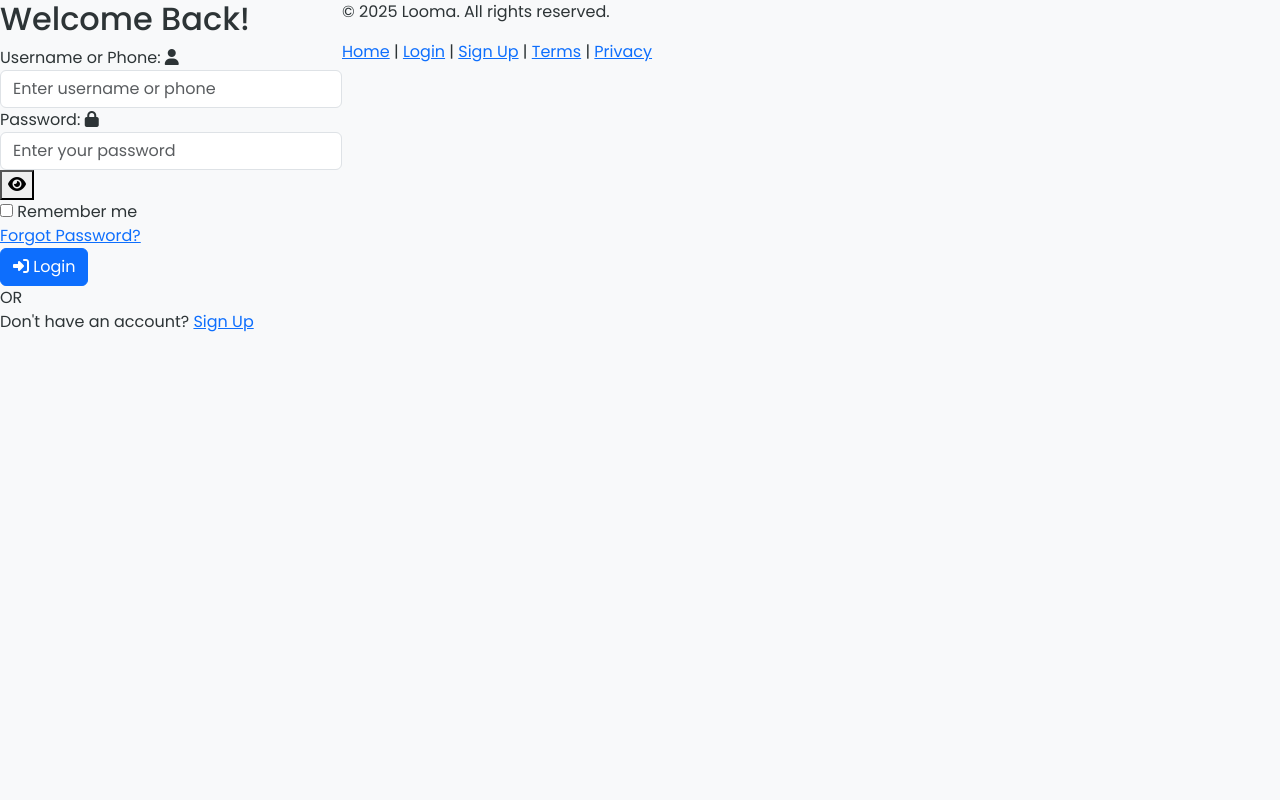
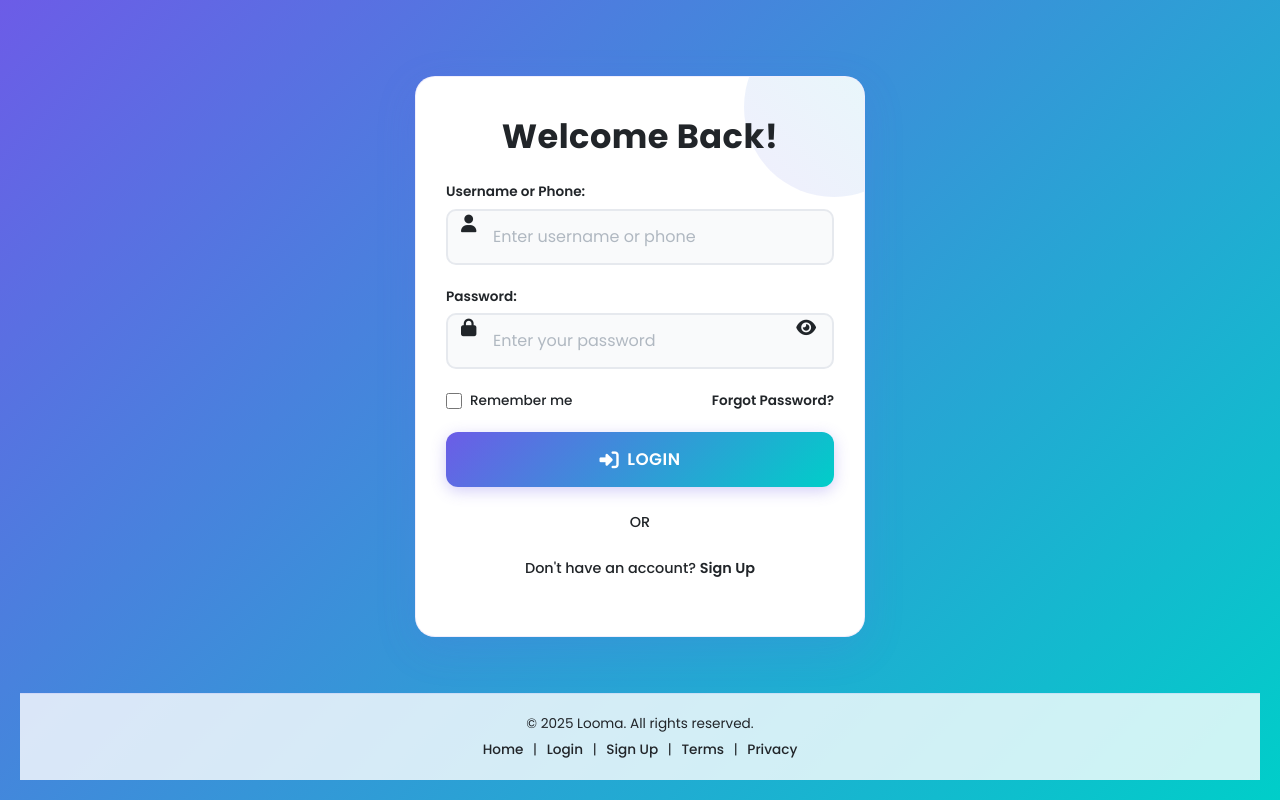
Before and after one commit to osumba404/looma, a PHP site: page /new/login.php in a window 1280 px wide. Run offline with PHP 8.4, Linux system fonts and the light colour scheme.

Commit message:
improved UI of login and register pages

```diff
--- a/login.php
+++ b/login.php
@@ -7,7 +7,7 @@
     <link href="https://cdn.jsdelivr.net/npm/bootstrap@5.3.2/dist/css/bootstrap.min.css" rel="stylesheet">
     <link rel="stylesheet" href="https://cdnjs.cloudflare.com/ajax/libs/font-awesome/6.4.0/css/all.min.css">
     <link href="https://fonts.googleapis.com/css2?family=Poppins:wght@300;400;500;600;700&display=swap" rel="stylesheet">
-    <link href="style.css" rel="stylesheet">
+    <link href="register-login.css" rel="stylesheet">
     <style>
 
     </style>
@@ -84,7 +84,7 @@
 
     <main>
         <div class="form-card">
-            <h2>Welcome Back!</h2>
+            <h2 style="color: linear-gradient(135deg, #6c5ce7, #00cec9)";>Welcome Back!</h2>
             <?php if ($alert): ?>
                 <div class="alert alert-danger">
                     <i class="fas fa-exclamation-circle"></i>
--- /dev/null
+++ b/register-login.css
@@ -0,0 +1,507 @@
+/* General Page Layout */
+body {
+    background: linear-gradient(135deg, #6c5ce7, #00cec9);
+    display: flex;
+    flex-direction: column;
+    justify-content: space-between;
+    align-items: center;
+    min-height: 100vh;
+    padding: 20px;
+    overflow-x: hidden;
+    font-family: 'Poppins', sans-serif;
+}
+
+/* Main Content */
+main {
+    flex: 1;
+    display: flex;
+    justify-content: center;
+    align-items: center;
+    width: 100%;
+    max-width: 480px;
+    padding: 15px;
+}
+
+/* Form Card */
+.form-card {
+    background: white;
+    border-radius: 20px;
+    padding: 30px 20px;
+    box-shadow: 0 12px 40px rgba(108, 92, 231, 0.15);
+    width: 100%;
+    max-width: 450px;
+    animation: fadeIn 0.7s ease-out;
+    position: relative;
+    overflow: hidden;
+    border: 1px solid rgba(108, 92, 231, 0.1);
+}
+
+.form-card h2 {
+    font-size: 1.9rem;
+    font-weight: 700;
+    color: var(--primary-color);
+    text-align: center;
+    margin-bottom: 25px;
+    letter-spacing: 0.5px;
+    position: relative;
+    z-index: 1;
+}
+
+/* Subtle Background Effect */
+.form-card::before {
+    content: '';
+    position: absolute;
+    top: -60px;
+    right: -60px;
+    width: 180px;
+    height: 180px;
+    background: linear-gradient(45deg, rgba(108, 92, 231, 0.1), rgba(0, 206, 201, 0.1));
+    border-radius: 50%;
+    z-index: 0;
+}
+
+/* Form Group */
+.form-group {
+    position: relative;
+    margin-bottom: 22px;
+}
+
+.form-group label {
+    font-size: 0.85rem;
+    font-weight: 600;
+    color: var(--primary-color);
+    margin-bottom: 6px;
+    display: block;
+    transition: color 0.3s;
+}
+
+.form-group .input-icon {
+    position: absolute;
+    top: 50%;
+    left: 12px;
+    transform: translateY(-50%);
+    color: var(--secondary-color);
+    font-size: 1rem;
+    z-index: 1;
+}
+
+.form-group .form-control {
+    padding: 12px 15px 12px 40px;
+    border: 2px solid #e6e9ee;
+    border-radius: 10px;
+    font-size: 0.95rem;
+    color: var(--dark-color);
+    background: #f9fafb;
+    transition: all 0.3s ease;
+}
+
+.form-group .form-control:focus {
+    border-color: var(--secondary-color);
+    box-shadow: 0 0 10px rgba(0, 206, 201, 0.3);
+    outline: none;
+    background: white;
+}
+
+.form-group .form-control::placeholder {
+    color: #b0b8c1;
+    font-weight: 400;
+}
+
+/* Password Container */
+.password-container {
+    position: relative;
+}
+
+.toggle-password {
+    position: absolute;
+    top: 50%;
+    right: 12px;
+    transform: translateY(-50%);
+    background: none;
+    border: none;
+    color: var(--primary-color);
+    cursor: pointer;
+    font-size: 1.1rem;
+    transition: color 0.3s;
+}
+
+.toggle-password:hover {
+    color: var(--secondary-color);
+}
+
+/* Password Strength Meter */
+.password-strength {
+    margin-top: 8px;
+    height: 5px;
+    background: #e6e9ee;
+    border-radius: 3px;
+    overflow: hidden;
+}
+
+.password-strength-meter {
+    height: 100%;
+    width: 0;
+    transition: all 0.4s ease;
+}
+
+.password-feedback {
+    font-size: 0.8rem;
+    margin-top: 5px;
+    color: var(--dark-color);
+    font-weight: 500;
+}
+
+.requirements {
+    font-size: 0.75rem;
+    color: #6c757d;
+    margin-top: 10px;
+}
+
+.requirements ul {
+    list-style: none;
+    padding: 0;
+}
+
+.requirements li {
+    margin-bottom: 4px;
+    padding-left: 15px;
+    position: relative;
+}
+
+.requirements li::before {
+    content: '•';
+    position: absolute;
+    left: 0;
+    color: var(--secondary-color);
+}
+
+/* Terms Checkbox */
+.terms {
+    display: flex;
+    align-items: center;
+    gap: 8px;
+    margin-bottom: 20px;
+}
+
+.terms input {
+    width: 18px;
+    height: 18px;
+    accent-color: var(--primary-color);
+    cursor: pointer;
+}
+
+.terms label {
+    font-size: 0.85rem;
+    color: var(--dark-color);
+    font-weight: 500;
+}
+
+.terms a {
+    color: var(--secondary-color);
+    text-decoration: none;
+    font-weight: 600;
+    transition: color 0.3s;
+}
+
+.terms a:hover {
+    color: var(--accent-color);
+}
+
+/* Options Row (Login Page) */
+.options-row {
+    display: flex;
+    justify-content: space-between;
+    align-items: center;
+    margin-bottom: 20px;
+    font-size: 0.85rem;
+}
+
+.remember-me {
+    display: flex;
+    align-items: center;
+    gap: 8px;
+}
+
+.remember-me input {
+    width: 16px;
+    height: 16px;
+    accent-color: var(--primary-color);
+    cursor: pointer;
+}
+
+.remember-me label {
+    font-size: 0.85rem;
+    color: var(--dark-color);
+    font-weight: 500;
+}
+
+.forgot-password a {
+    font-size: 0.85rem;
+    color: var(--secondary-color);
+    text-decoration: none;
+    font-weight: 600;
+    transition: color 0.3s;
+}
+
+.forgot-password a:hover {
+    color: var(--accent-color);
+}
+
+/* Buttons */
+.btn-primary {
+    background: linear-gradient(135deg, #6c5ce7, #00cec9);
+    color: white;
+    border: none;
+    padding: 14px;
+    width: 100%;
+    border-radius: 12px;
+    font-size: 1rem;
+    font-weight: 600;
+    letter-spacing: 0.5px;
+    display: flex;
+    align-items: center;
+    justify-content: center;
+    gap: 8px;
+    box-shadow: 0 4px 15px rgba(108, 92, 231, 0.3);
+    transition: all 0.3s ease;
+    position: relative;
+    overflow: hidden;
+    text-transform: uppercase;
+}
+
+.btn-primary:hover {
+    background: linear-gradient(135deg, #6c5ce7, #00cec9);
+    transform: translateY(-3px);
+    box-shadow: 0 6px 20px rgba(0, 206, 201, 0.4);
+}
+
+.btn-primary i {
+    font-size: 1.2rem;
+}
+
+/* Button Shine Effect */
+.btn-primary::before {
+    content: '';
+    position: absolute;
+    top: 0;
+    left: -100%;
+    width: 100%;
+    height: 100%;
+    background: linear-gradient(
+        90deg,
+        transparent,
+        rgba(255, 255, 255, 0.3),
+        transparent
+    );
+    transition: 0.5s;
+}
+
+.btn-primary:hover::before {
+    left: 100%;
+}
+
+/* Alert Styles */
+.alert {
+    display: flex;
+    align-items: center;
+    gap: 10px;
+    padding: 12px 15px;
+    border-radius: 10px;
+    font-size: 0.9rem;
+    margin-bottom: 20px;
+    animation: slideIn 0.5s ease-out;
+    font-weight: 500;
+}
+
+.alert-success {
+    background: rgba(0, 206, 201, 0.15);
+    color: var(--secondary-color);
+    border: 1px solid var(--secondary-color);
+}
+
+.alert-danger {
+    background: rgba(253, 121, 168, 0.15);
+    color: var(--accent-color);
+    border: 1px solid var(--accent-color);
+}
+
+.alert i {
+    font-size: 1.2rem;
+}
+
+/* Divider (Login Page) */
+.divider {
+    position: relative;
+    text-align: center;
+    margin: 25px 0;
+    font-size: 0.9rem;
+    color: var(--dark-color);
+    font-weight: 500;
+}
+
+.divider span {
+    background: white;
+    padding: 0 20px;
+    position: relative;
+    z-index: 1;
+}
+
+.divider::before {
+    content: '';
+    position: absolute;
+    top: 50%;
+    left: 0;
+    right: 0;
+    height: 1px;
+    background: linear-gradient(90deg, var(--primary-color), var(--secondary-color));
+    z-index: 0;
+}
+
+/* Links */
+.signup-link, .login-link {
+    text-align: center;
+    font-size: 0.9rem;
+    color: var(--dark-color);
+    font-weight: 500;
+    margin-top: 15px;
+}
+
+.signup-link a, .login-link a {
+    color: var(--secondary-color);
+    text-decoration: none;
+    font-weight: 600;
+    transition: color 0.3s;
+}
+
+.signup-link a:hover, .login-link a:hover {
+    color: var(--accent-color);
+}
+
+/* Footer */
+footer {
+    text-align: center;
+    padding: 15px;
+    font-size: 0.85rem;
+    color: var(--dark-color);
+    width: 100%;
+    background: rgba(255, 255, 255, 0.8);
+    border-top: 1px solid rgba(108, 92, 231, 0.1);
+}
+
+footer p {
+    margin: 5px 0;
+}
+
+footer a {
+    color: var(--primary-color);
+    text-decoration: none;
+    margin: 0 6px;
+    font-weight: 500;
+    transition: color 0.3s;
+}
+
+footer a:hover {
+    color: var(--secondary-color);
+}
+
+/* Animations */
+@keyframes fadeIn {
+    from { opacity: 0; transform: translateY(15px); }
+    to { opacity: 1; transform: translateY(0); }
+}
+
+@keyframes slideIn {
+    from { opacity: 0; transform: translateX(-15px); }
+    to { opacity: 1; transform: translateX(0); }
+}
+
+.form-card {
+    animation: fadeIn 0.7s ease-out;
+}
+
+.form-group {
+    animation: fadeIn 0.6s ease-out forwards;
+}
+
+.form-group:nth-child(1) { animation-delay: 0.1s; }
+.form-group:nth-child(2) { animation-delay: 0.2s; }
+.form-group:nth-child(3) { animation-delay: 0.3s; }
+.form-group:nth-child(4) { animation-delay: 0.4s; }
+.form-group:nth-child(5) { animation-delay: 0.5s; }
+.form-group:nth-child(6) { animation-delay: 0.6s; }
+
+.btn-primary, .terms, .options-row, .signup-link, .login-link, .divider {
+    animation: fadeIn 0.6s ease-out forwards;
+    animation-delay: 0.8s;
+}
+
+/* Mobile-First Responsive Styles */
+@media (max-width: 576px) {
+    .form-card {
+        padding: 25px 15px;
+        border-radius: 15px;
+    }
+
+    .form-card h2 {
+        font-size: 1.6rem;
+    }
+
+    .form-group .form-control {
+        padding: 10px 15px 10px 35px;
+        font-size: 0.9rem;
+    }
+
+    .form-group .input-icon {
+        font-size: 0.9rem;
+        left: 10px;
+    }
+
+    .btn-primary {
+        padding: 12px;
+        font-size: 0.95rem;
+    }
+
+    .terms label, .remember-me label, .forgot-password a {
+        font-size: 0.8rem;
+    }
+
+    .signup-link, .login-link {
+        font-size: 0.85rem;
+    }
+
+    footer {
+        font-size: 0.8rem;
+        padding: 12px;
+    }
+
+    .divider {
+        margin: 20px 0;
+        font-size: 0.85rem;
+    }
+}
+
+@media (min-width: 768px) {
+    .form-card {
+        padding: 40px 30px;
+        max-width: 480px;
+    }
+
+    .form-card h2 {
+        font-size: 2.1rem;
+    }
+
+    .form-group .form-control {
+        padding: 14px 15px 14px 45px;
+        font-size: 1rem;
+    }
+
+    .form-group .input-icon {
+        font-size: 1.1rem;
+        left: 15px;
+    }
+
+    .btn-primary {
+        padding: 15px;
+        font-size: 1.05rem;
+    }
+}
--- a/register.php
+++ b/register.php
@@ -8,7 +8,7 @@
     <link rel="stylesheet" href="https://cdn.jsdelivr.net/npm/bootstrap@5.3.2/dist/css/bootstrap.min.css">
     <link rel="stylesheet" href="https://cdnjs.cloudflare.com/ajax/libs/font-awesome/6.4.0/css/all.min.css">
     <link href="https://fonts.googleapis.com/css2?family=Poppins:wght@300;400;500;600;700&display=swap" rel="stylesheet">
-    <link href="style.css" rel="stylesheet">
+    <link href="register-login.css" rel="stylesheet">
     <style>
 
     </style>
```
